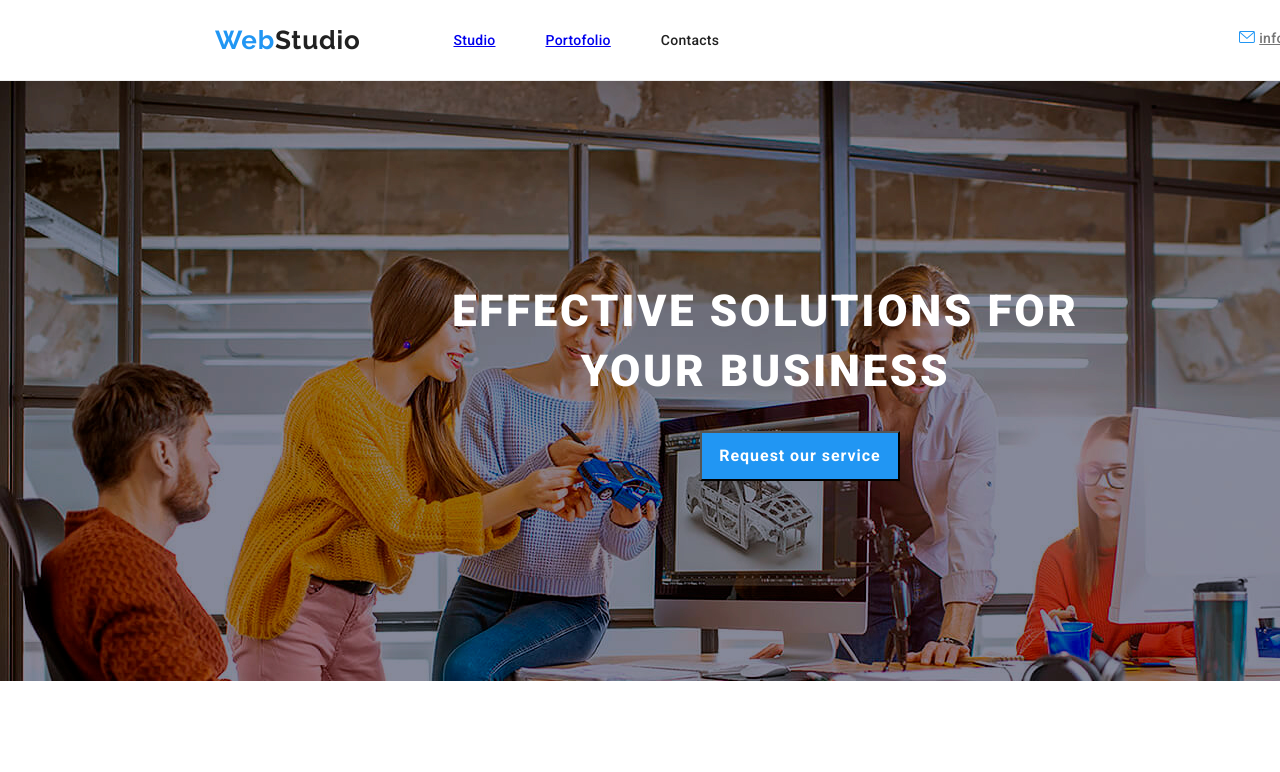
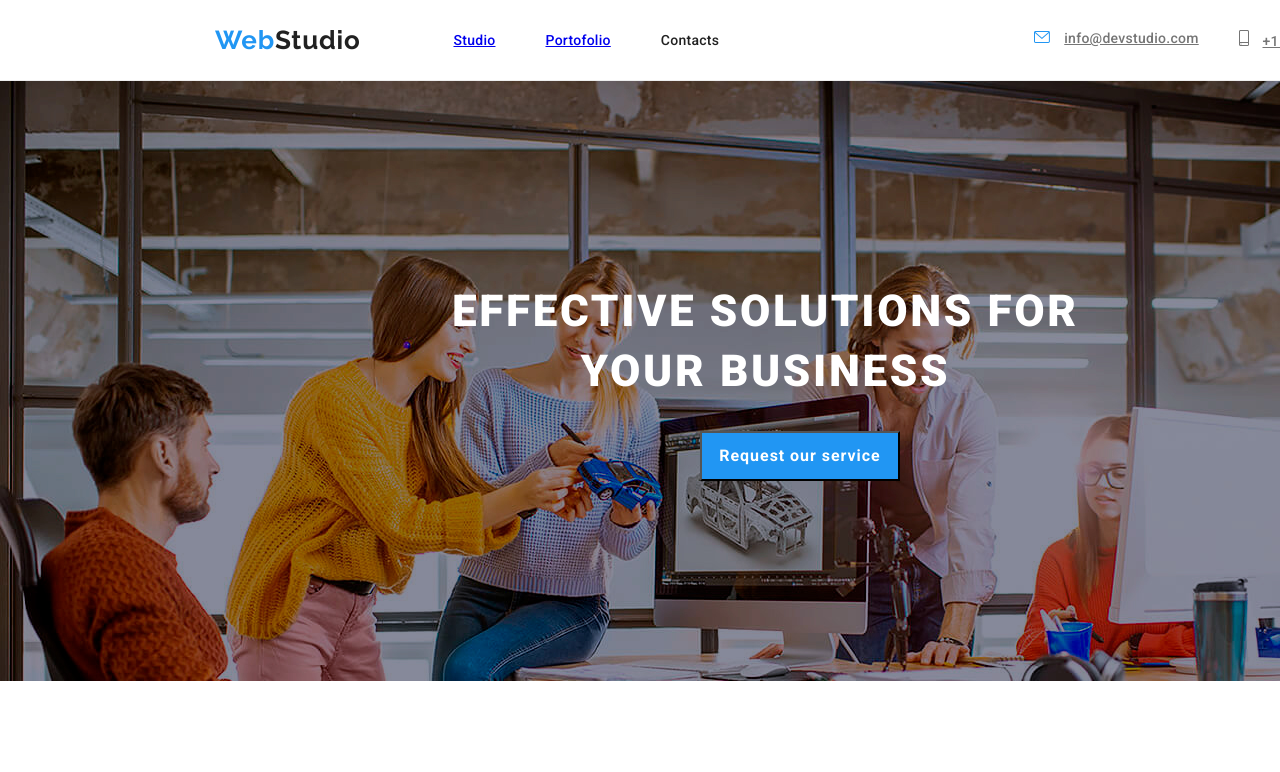
Before and after one commit to StefanR8989/g, a plain HTML site: page index.html in a window 1280 px wide. Shown: the top 772 px of the page. Drawn offline with Linux system fonts and the light colour scheme.

Commit message:
Upd header1
Upd header1

```diff
--- a/css/style.css
+++ b/css/style.css
@@ -83,7 +83,7 @@
   line-height: 16.41px;
   letter-spacing: 0.02em;
   text-align: left;
-  padding-right: 40px;
+  padding-right: 225px;
   gap: 40px;
 }
 
@@ -108,6 +108,18 @@
 
 .header__info:hover {
   color: var(--blue);
+}
+
+.header__icon {
+  width: 16px;
+  height: 12px;
+  padding-right: 10px;
+}
+
+.header__icon1 {
+  width: 10px;
+  height: 18px;
+  padding-right: 10px;
 }
 
 /* Index */
```
